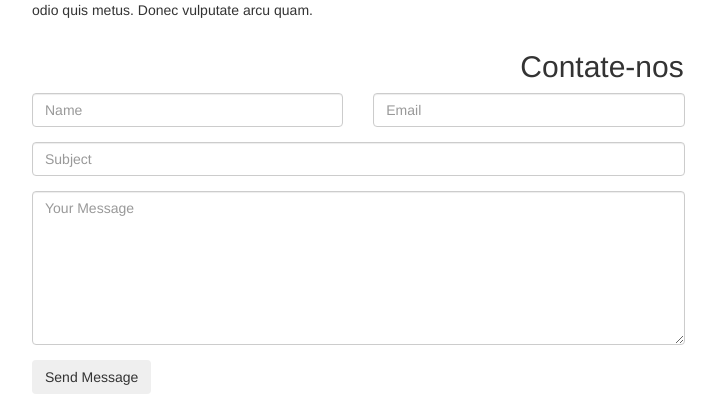
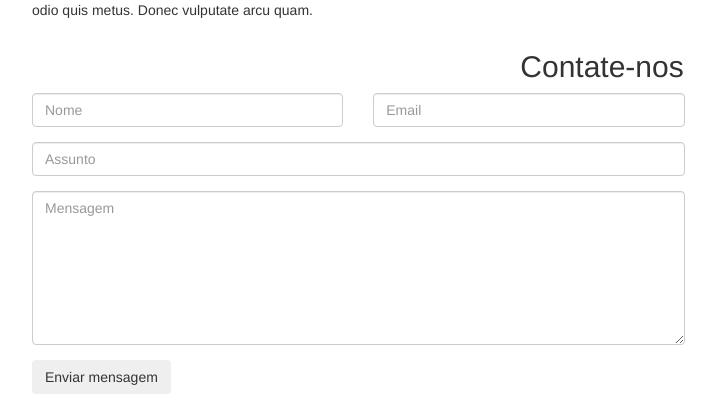
Before and after one commit to franciscowendel/django-fusion, a Django app: page / in a window 1280 px wide. Shown: the part 1205-1619 px from the top of the page, without its empty margins (38-754 px from the left). Run offline with Django 3.2, Linux system fonts and the light colour scheme; data that the repository does not hold is empty; some libraries are stand-ins or nearby versions.

Commit message:
'Contexto' adicionado no template do formulário close #21

```diff
--- a/fusion/core/templates/contact.html
+++ b/fusion/core/templates/contact.html
@@ -9,11 +9,12 @@
         <div class="row contact-form-area wow fadeInUp" data-wow-delay="0.3s">
           <div class="col-lg-7 col-md-12 col-sm-12">
             <div class="contact-block">
-              <form id="contactForm">
+              <form id="contato" method="post" action="{% url 'index' %}">
+                {% csrf_token %}
                 <div class="row">
                   <div class="col-md-6">
                     <div class="form-group">
-                      <input type="text" class="form-control" id="name" name="name" placeholder="Name" required data-error="Please enter your name">
+                      <input type="text" class="form-control" id="name" name="name" placeholder="Nome" required data-error="Please enter your name">
                       <div class="help-block with-errors"></div>
                     </div>
                   </div>
@@ -25,17 +26,17 @@
                   </div>
                    <div class="col-md-12">
                     <div class="form-group">
-                      <input type="text" placeholder="Subject" id="msg_subject" class="form-control" required data-error="Please enter your subject">
+                      <input type="text" placeholder="Assunto" id="subject" name="subject" class="form-control" required data-error="Please enter your subject">
                       <div class="help-block with-errors"></div>
                     </div>
                   </div>
                   <div class="col-md-12">
                     <div class="form-group">
-                      <textarea class="form-control" id="message" placeholder="Your Message" rows="7" data-error="Write your message" required></textarea>
+                      <textarea class="form-control" id="message" name="message" placeholder="Mensagem" rows="7" data-error="Write your message" required></textarea>
                       <div class="help-block with-errors"></div>
                     </div>
                     <div class="submit-button text-left">
-                      <button class="btn btn-common" id="form-submit" type="submit">Send Message</button>
+                      <button class="btn btn-common" id="form-submit" type="submit">Enviar mensagem</button>
                       <div id="msgSubmit" class="h3 text-center hidden"></div>
                       <div class="clearfix"></div>
                     </div>
```
